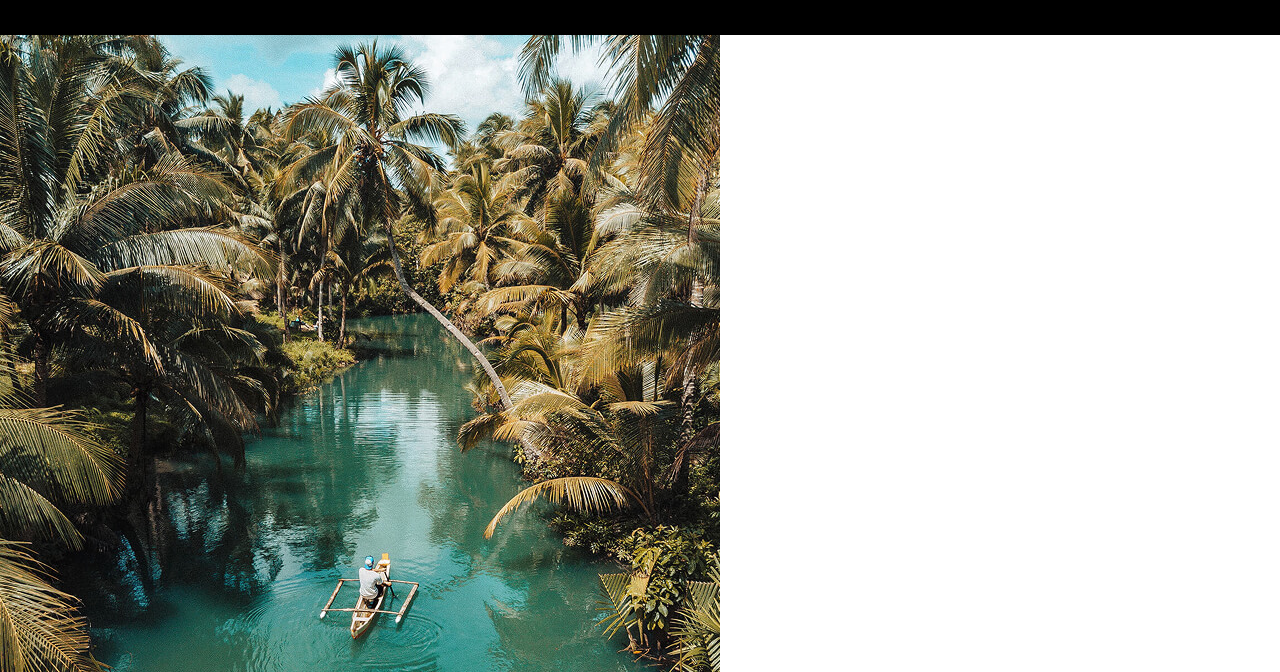
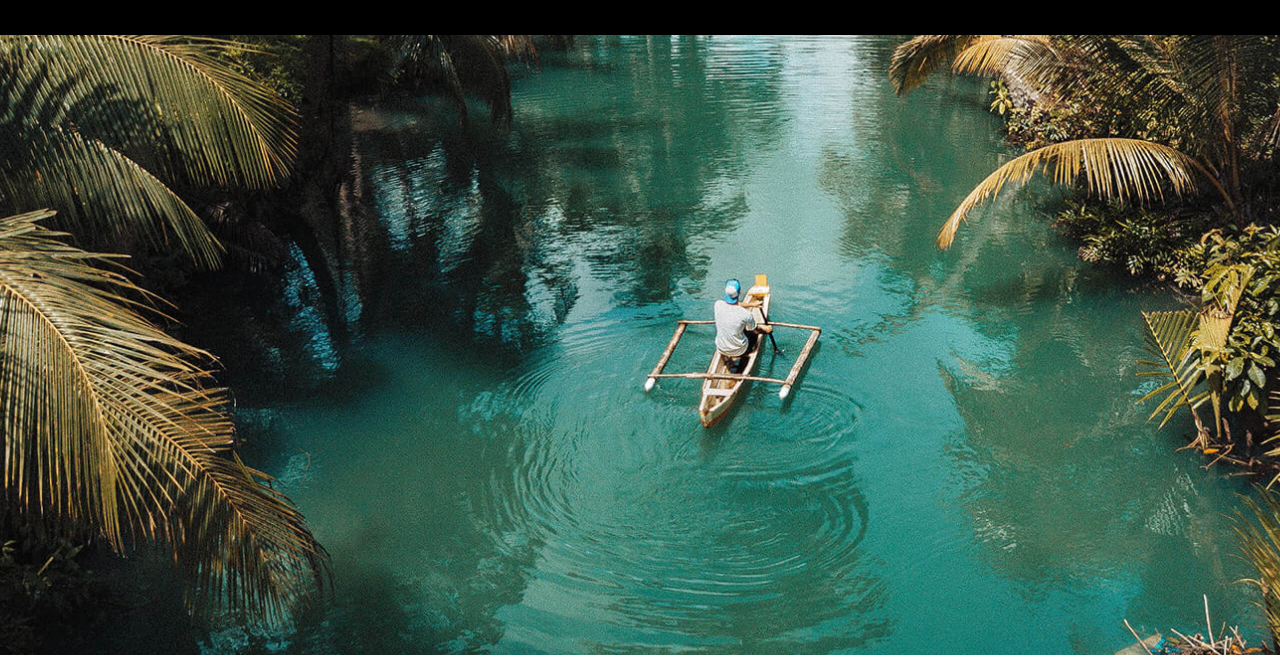
Before and after one commit to AdrielCintra/jornada-viagens, a plain HTML site: page index.html in a window 1280 px wide. Shown: the part 105-777 px from the top of the page. Drawn offline with Linux system fonts and the light colour scheme.

Commit message:
Adiciona hero para tablet e desktop

```diff
--- a/CSS/hero.css
+++ b/CSS/hero.css
@@ -0,0 +1,22 @@
+.hero-img {
+  height: 400px;
+  width: 100%;
+  background: url(../IMG/hero-mobile.jpg) no-repeat;
+  background-size: cover;
+}
+
+@media screen and (min-width: 768px) {
+  .hero-img {
+    height: 620px;
+    background: url(../IMG/hero-tablet.jpg) no-repeat;
+    background-size: cover;
+  }
+}
+
+@media screen and (min-width: 1024px) {
+  .hero-img {
+    height: 620px;
+    background: url(../IMG/hero-desktop.jpg) no-repeat;
+    background-size: cover;
+  }
+}
--- a/index.html
+++ b/index.html
@@ -27,7 +27,7 @@
         </div>
     </header>
     <section class="hero">
-      <img src="./IMG/hero-mobile.jpg" alt="">
+      <div class="hero-img"></div>
       <h2>Somos uma agência apaixonada por criar viagens inesquecíveis. Do destino à seleção das atividades, cuidamos de todos os detalhes para que você aproveite ao máximo cada momento da sua jornada!</h2>
     </section>
   </body>
```
Also changed, not shown: IMG/hero-desktop.jpg (added), IMG/hero-tablet.jpg (added).
